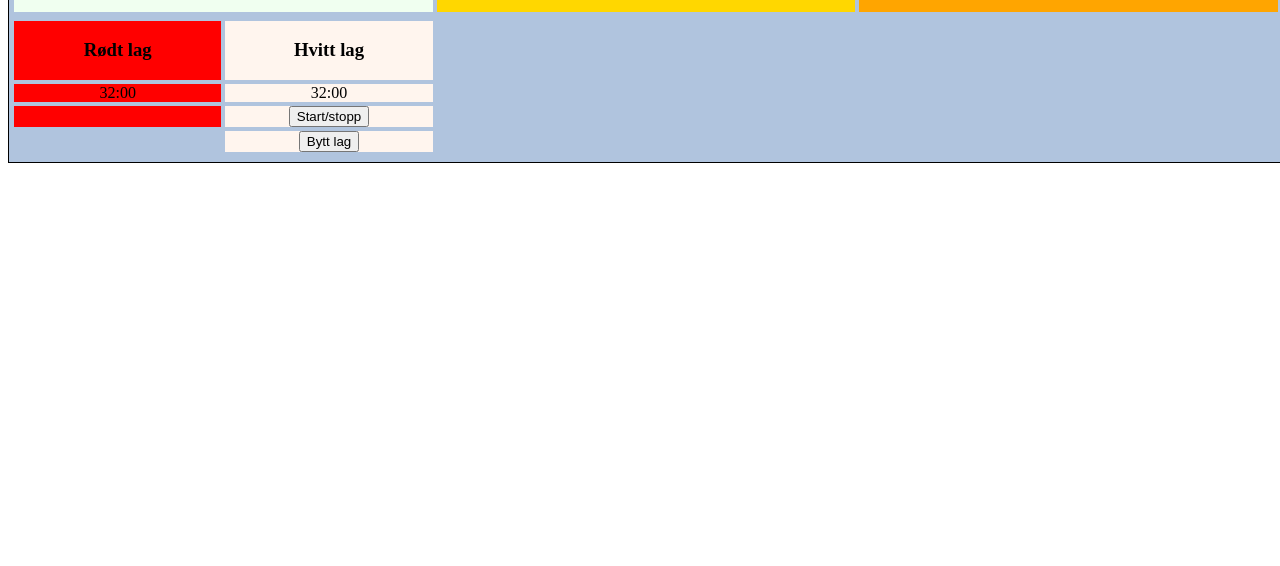
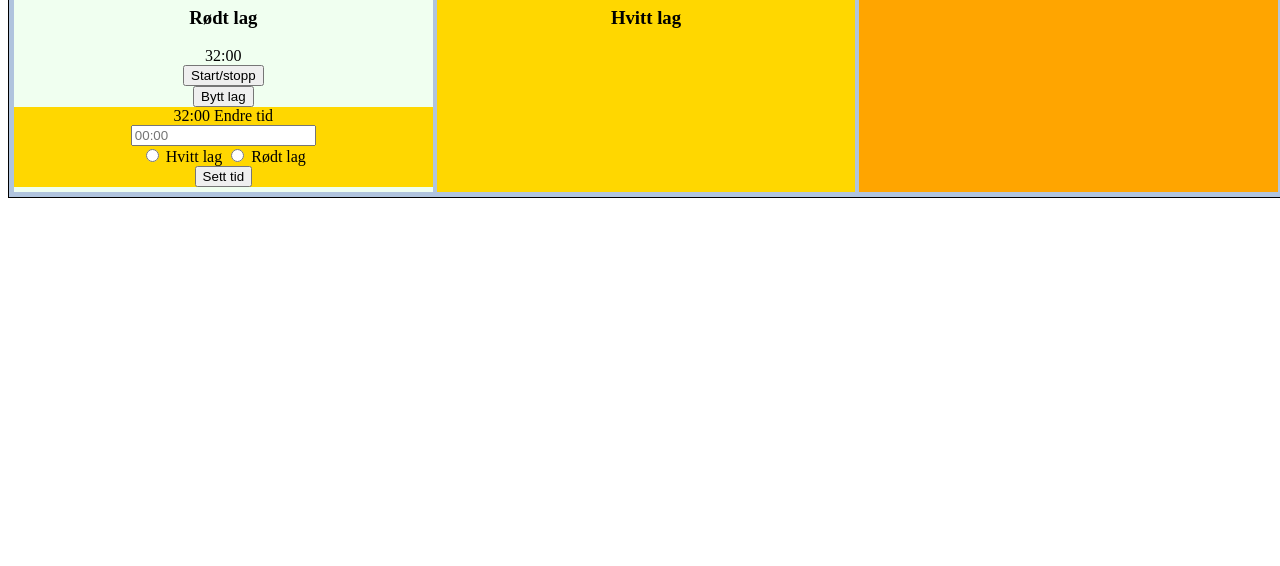
Before and after one commit to vegardinho/curlingprosjekt, a plain HTML site: page Innovasjonsprosjektet-kopi/bane.html in a window 1280 px wide. Shown: the part 234-800 px from the top of the page. Drawn offline with Linux system fonts and the light colour scheme.

Commit message:
Ødelagt html

```diff
--- a/Innovasjonsprosjektet-kopi/bane.html
+++ b/Innovasjonsprosjektet-kopi/bane.html
@@ -17,41 +17,43 @@
       </ul>
 
       <div class="grid-container">
+
 	 <div class="overhead">
 	    <h1> Live tidtakning: </h1>
 	 </div>
-	 <div class="left">
+
+	 <div id="bane1" class="left">
 	    <h1> Bane nr. 1 </h1>
+	    <h3> Rødt lag </h3>
+	       <span class="left" id="hvitTid">32:00</span>
+	       <div id="start_stop">
+		  <button type="button">Start/stopp</button>
 	       </div>
+
+	       <div id="bytt_lag">
+		  <button type="button">Bytt lag</button>
+	       </div>
+
 	       <div class="middle">
-	    <h1> Bane nr. 2 </h1>
-	 </div>
-	 <div class="right">
-	    <h1> Bane nr. 3 </h1>
-	 </div>
-	 <div class="timer">
-	    <div class="left">
-	       <h3> Rødt lag </h3>
-	    </div>
-	    <div class="middle">
-	       <h3> Hvitt lag </h3>
-	    </div>
-	    <div class = "left">
-	       <span id="hvitTid">32:00</span>
-	    </div>
-	    <div class = "middle">
 		  <span id="roedTid">32:00</span>
-	    </div>
-	    <div class = "left">
-	       <div class="log">
+		  Endre tid <br>
+		  <input id="innpjutt" name="input" type="text" name="Ny tid" placeholder="00:00" pattern="\d{2}:\d{2}" > <br>
+		  <input type="radio" value="hvitt" name="lag" > Hvitt lag
+		  <input type="radio" value="roedt" name="lag" > Rødt lag <br>
+		  <input id="settTidKnapp" type="submit" value="Sett tid" name="submit">
 	       </div>
 	 </div>
 
-	    <div id="start_stop" class = "middle">
-	       <button type="button">Start/stopp</button>
+		  <div id="bane2" class="middle">
+		     <h1> Bane nr. 2 </h1>
+		     <h3> Hvitt lag </h3>
+		     <div class="timer">
 		     </div>
-	    <div id="bytt_lag" class = "middle">
-	       <button type="button">Bytt lag</button>
+		  </div>
+
+		  <div id="bane3" class="right">
+		     <h1> Bane nr. 3 </h1>
+		     <div class="timer">
 		     </div>
 
 		  </div>
--- a/Innovasjonsprosjektet-kopi/js/behavior.js
+++ /dev/null
@@ -1,5 +0,0 @@
-/**
- * behavior.js
- *
- * Add your own jQuery based javascript in this file
- */
--- a/Innovasjonsprosjektet-kopi/js/tidtaking.js
+++ b/Innovasjonsprosjektet-kopi/js/tidtaking.js
@@ -40,3 +40,8 @@ document.getElementById("bytt_lag").addEventListener("click", function(event) {
       hvitRunde = true;
    }
 });
+
+document.getElementById("settTidKnapp").addEventListener("click", function(event) {
+   var innputt = document.getElementById("innpjutt");
+   console.log("innpjutt");
+});
```
Lines whose indentation alone changed are shown as unchanged.
